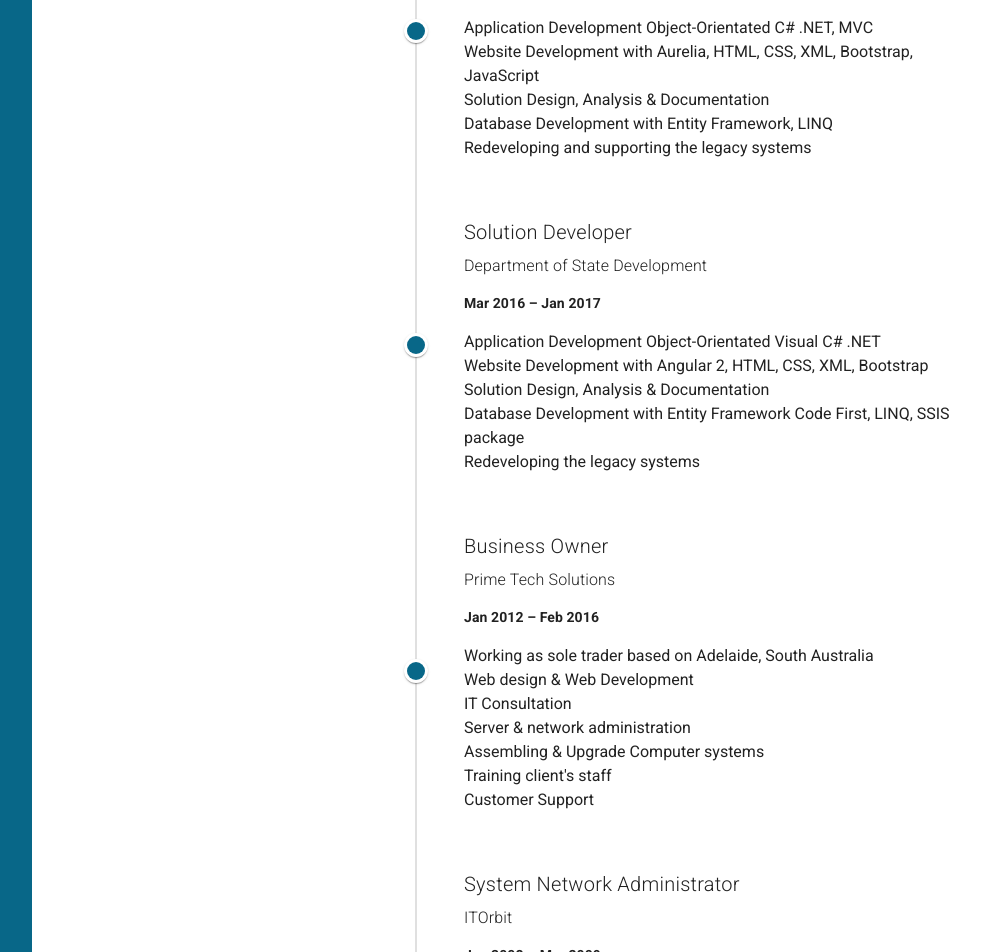
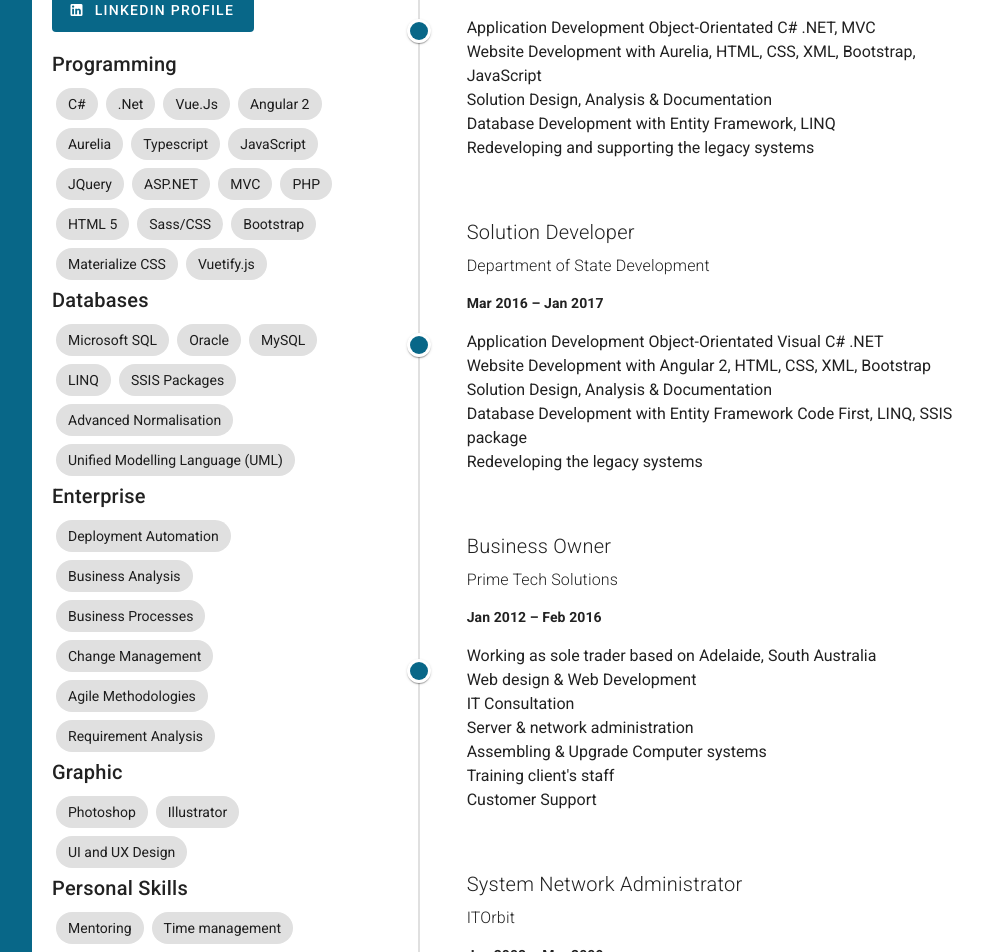
Before and after one commit to kiyanooshkh/kk-vue-portfolio, a Vue app: page /about in a window 1280 px wide. Shown: the part 440-1392 px from the top of the page, without its empty margins (288-1271 px from the left). Built offline with nearby package versions, Linux system fonts and the light colour scheme.

Commit message:
update skills and about

```diff
--- a/src/components/skills.vue
+++ b/src/components/skills.vue
@@ -1,13 +1,163 @@
 <template>
-
+  <div>
+    <div v-for="(item, i) in items" :key="i">
+      <p class="title mb-1 text-left">{{item.title}}</p>
+      <div class="text-left">
+        <v-chip
+          v-for="(skill, i) in item.skills"
+          :key="i"
+          class="ma-1"
+          color="light-grey"
+        >{{skill.name}}</v-chip>
+      </div>
+    </div>
+  </div>
 </template>
 
 <script>
 export default {
-
-}
+  data: () => ({
+    items: [
+      {
+        title: "Programming",
+        skills: [
+          {
+            name: "C#"
+          },
+          {
+            name: ".Net"
+          },
+          {
+            name: "Vue.Js"
+          },
+          {
+            name: "Angular 2"
+          },
+          {
+            name: "Aurelia"
+          },
+          {
+            name: "Typescript"
+          },
+          {
+            name: "JavaScript"
+          },
+          {
+            name: "JQuery"
+          },
+          {
+            name: "ASP.NET"
+          },
+          {
+            name: "MVC"
+          },
+          {
+            name: "PHP"
+          },
+          {
+            name: "HTML 5"
+          },
+          {
+            name: "Sass/CSS"
+          },
+          {
+            name: "Bootstrap"
+          },
+          {
+            name: "Materialize CSS"
+          },
+          {
+            name: "Vuetify.js"
+          }
+        ]
+      },
+      {
+        title: "Databases",
+        skills: [
+          {
+            name: "Microsoft SQL"
+          },
+          {
+            name: "Oracle"
+          },
+          {
+            name: "MySQL"
+          },
+          {
+            name: "LINQ"
+          },
+          {
+            name: "SSIS Packages"
+          },
+          {
+            name: "Advanced Normalisation"
+          },
+          {
+            name: "Unified Modelling Language (UML)"
+          }
+        ]
+      },
+      {
+        title: "Enterprise",
+        skills: [
+          {
+            name: "Deployment Automation"
+          },
+          {
+            name: "Business Analysis"
+          },
+          {
+            name: "Business Processes"
+          },
+          {
+            name: "Change Management"
+          },
+          {
+            name: "Agile Methodologies"
+          },
+          {
+            name: "Requirement Analysis"
+          }
+        ]
+      },
+      {
+        title: "Graphic",
+        skills: [
+          {
+            name: "Photoshop"
+          },
+          {
+            name: "Illustrator"
+          },
+          {
+            name: "UI and UX Design"
+          }
+        ]
+      },
+      {
+        title: "Personal Skills",
+        skills: [
+          {
+            name: "Mentoring"
+          },
+          {
+            name: "Time management"
+          },
+          {
+            name: "Communication"
+          },
+          {
+            name: "Leadership"
+          },
+          {
+            name: "Presentations"
+          }
+        ]
+      }
+    ]
+  })
+};
 </script>
 
 <style>
-
 </style>
--- a/src/views/About.vue
+++ b/src/views/About.vue
@@ -14,12 +14,22 @@
             </v-col>
           </v-row>
         </v-col>
-        <v-col cols="12" md="12" lg="9" class="pt-0 pb-0">
+        <v-col cols="12" md="12" lg="9" class="pt-0 pb-0 px-5">
           <v-row class="slide-right">
-            <v-col no-gutters cols="12" md="4" class="text-center">
-
+            <v-col cols="12" md="4" class="text-center">
+              <div class="mb-4 text-left">
+                <p class="title mb-1">About</p>
+                <p>My name is Kiyanoosh Khosravi and I live in Adelaide, Australia. I was always passionate about technology and computer science. I gained my dream by studying the computer science from private schools to university education. University helped me to develop my technical skills such as networking, programming and web development and improved my other skills such as communications, team management, support. I’m currently working as Full Stack Developer for Certegy Ezi-Pay</p>
+                <p class="title mb-1">Linkedin Profile</p>
+                <p>You can view my LinkedIn profile</p>
+                <v-btn color="primary" depressed large href="https://www.linkedin.com/in/kiyanoosh/" target="_blank">
+                  <v-icon left color="white" small>mdi-linkedin</v-icon>
+                  <span>Linkedin Profile</span>
+                </v-btn>
+              </div>
+              <Skills />
             </v-col>
-            <v-col no-gutters cols="12" md="8" class="text-center">
+            <v-col cols="12" md="8" class="text-center">
               <Timeline />
             </v-col>
           </v-row>
@@ -32,9 +42,10 @@
 <script>
 import Navbar from "../components/Navbar";
 import Timeline from "../components/Timeline";
+import Skills from "../components/Skills";
 
 export default {
-  components: { Navbar, Timeline },
+  components: { Navbar, Timeline, Skills },
   data() {
     return {
       noRadius: true
```
